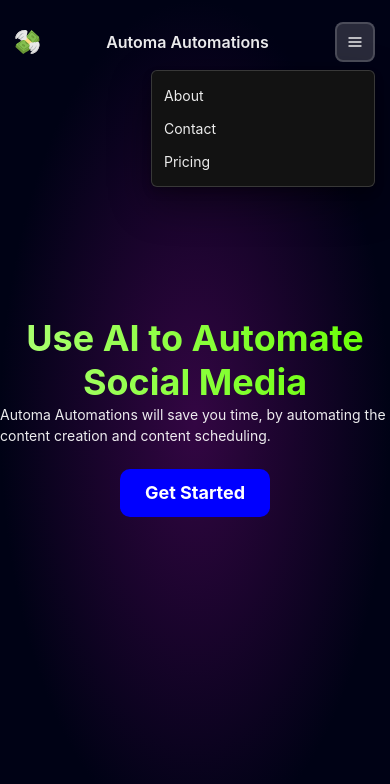
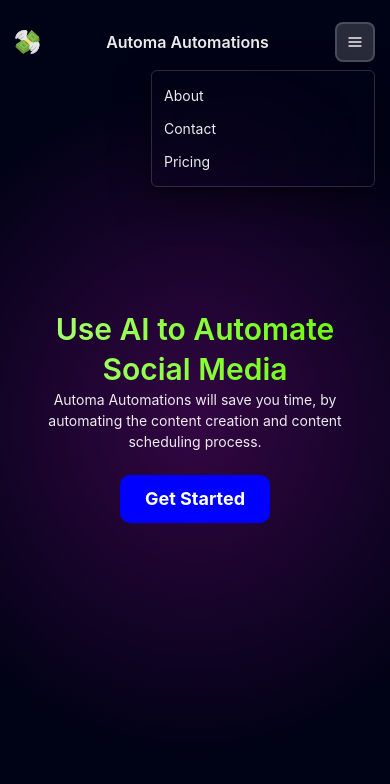
Before and after one commit to Automa-Automations/web-app, a React (Vite) app: page / in a window 390 px wide. Both pictures are taken after a click on the button "Options". Shown: the top 784 px of the page. Built offline with nearby package versions, Linux system fonts and the light colour scheme.

Commit message:
feat: done with landing page - fully responsive

```diff
--- a/src/components/IconMenu.tsx
+++ b/src/components/IconMenu.tsx
@@ -10,11 +10,11 @@
         icon={props.icon}
         variant='outline'
       />
-      <MenuList backgroundColor="bg.dark">
+      <MenuList backdropFilter="blur(50px)" bgColor="transparent">
         {
           props.items.map((item: LinkObject, index: number) => {
             return (
-              <MenuItem backgroundColor="bg.dark" as={Link} href={item.link} textStyle="bodysm" textDecoration="none" key={index}>
+              <MenuItem bgColor="transparent" as={Link} href={item.link} textStyle="bodysm" textDecoration="none" key={index}>
                 {item.name}
               </MenuItem>
             )
--- a/src/pages/LandingPage.tsx
+++ b/src/pages/LandingPage.tsx
@@ -4,14 +4,14 @@
 export default function LandingPage() {
   return (
     <Flex h="90vh" direction="column" align="center" justify="center">
-      <Flex direction="column" align="center" w="full" gap="23px" pb="96px" >
+      <Flex direction="column" align="center" w={{base: "90%", md: "80%"}} gap="23px" pb="96px" >
         <Flex direction="column" align="center" w="full">
           <Box bgGradient={gradients.linearGradientText} backgroundClip="text" textAlign="center">
-            <Text textStyle={{base: "headlinexl", lg: "headline3xl"}} color="transparent">
+            <Text textStyle={{base: "headlinelg", lg: "headline3xl"}} color="transparent">
               Use AI to Automate Social Media
             </Text>
           </Box>
-          <Text textStyle={{base: "bodysm", lg: "bodyxl"}}>Automa Automations will save you time, by automating the content creation and content scheduling.</Text>
+          <Text w={{base: "95%", md: "80%"}} textAlign="center" textStyle={{base: "bodysm", lg: "bodyxl"}}>Automa Automations will save you time, by automating the content creation and content scheduling process.</Text>
         </Flex>
         <Button size="lg">Get Started</Button>
       </Flex>
--- a/src/theme/styles/gradients.ts
+++ b/src/theme/styles/gradients.ts
@@ -2,7 +2,7 @@
 const radialColor2 = "#000215"
 
 const linearGradientText = `linear-gradient(90deg, #ADFF76, #8AFF3C, #66FF00)`;
-const radialGradientSM = `radial-gradient(50% 50% at center, ${radialColor1}, ${radialColor2})`;
+const radialGradientSM = `radial-gradient(80% 40% at center, ${radialColor1}, ${radialColor2})`;
 const radialGradientLG = `radial-gradient(80% 80% at center, ${radialColor1}, ${radialColor2})`;
 
 export {
```
